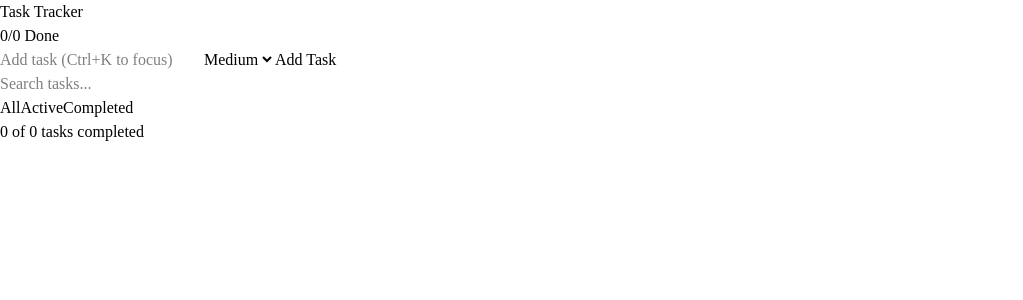
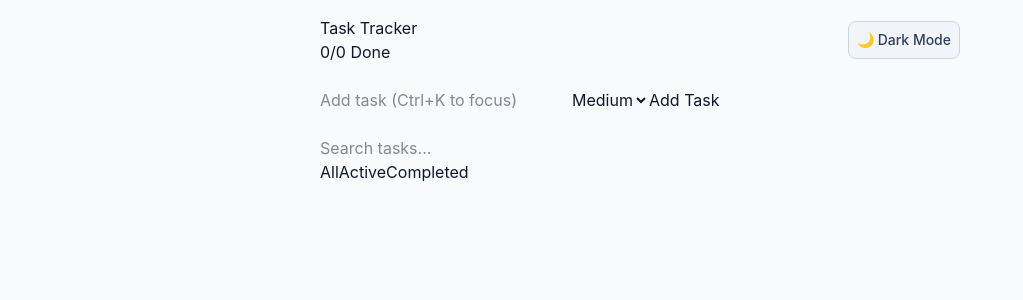
Before and after one commit to sheby254/my_react_app, a React (Vite) app: page / in a window 1280 px wide. Shown: the top 300 px of the page, without its empty margins (0-1023 px from the left). Built offline with nearby package versions, Linux system fonts and the light colour scheme.

Commit message:
Fix Vite configuration and enable Tailwind v4 plugin

```diff
--- a/package.json
+++ b/package.json
@@ -15,6 +15,7 @@
     "react-dom": "^18.3.1"
   },
   "devDependencies": {
+    "@tailwindcss/vite": "^4.3.3",
     "@testing-library/jest-dom": "^6.4.2",
     "@testing-library/react": "^14.2.1",
     "@types/node": "^26.2.0",
--- a/src/App.tsx
+++ b/src/App.tsx
@@ -1,10 +1,12 @@
-import { useState } from 'react';
+import { useState, useEffect } from 'react';
+import { useLocalStorage } from './hooks/useLocalStorage';
 import { Header } from './components/Header';
 import { AddTaskForm } from './components/AddTaskForm';
 import type { Priority } from './components/AddTaskForm';
 import { TaskList } from './components/TaskList';
 import { FilterControls } from './components/FilterControls';
 import type { FilterStatus } from './components/FilterControls';
+import { DarkModeToggle } from './components/DarkModeToggle';
 
 export interface Task {
   id: string;
@@ -14,9 +16,18 @@ export interface Task {
 }
 
 export function App() {
-  const [tasks, setTasks] = useState<Task[]>([]);
+  const [tasks, setTasks] = useLocalStorage<Task[]>('tasks', []);
   const [filter, setFilter] = useState<FilterStatus>('all');
   const [search, setSearch] = useState('');
+  const [darkMode, setDarkMode] = useLocalStorage<boolean>('darkMode', false);
+
+  useEffect(() => {
+    if (darkMode) {
+      document.documentElement.classList.add('dark');
+    } else {
+      document.documentElement.classList.remove('dark');
+    }
+  }, [darkMode]);
 
   const handleAddTask = (title: string, priority?: Priority) => {
     const newTask: Task = {
@@ -49,8 +60,15 @@ export function App() {
   const completedCount = tasks.filter((t) => t.completed).length;
 
   return (
-    <div className="app-container">
+    <div className="min-h-screen bg-slate-50 dark:bg-slate-900 text-slate-900 dark:text-slate-100 transition-colors duration-200">
+      <div className="max-w-2xl mx-auto p-4 space-y-6">
+        <div className="flex items-center justify-between">
           <Header title="Task Tracker" totalTasks={tasks.length} completedTasks={completedCount} />
+          <DarkModeToggle
+            darkMode={darkMode}
+            onToggle={() => setDarkMode((prev) => !prev)}
+          />
+        </div>
         <AddTaskForm onAddTask={handleAddTask} onAdd={(t) => handleAddTask(t, 'medium')} />
         <FilterControls
           filter={filter}
@@ -66,6 +84,7 @@ export function App() {
           onDelete={handleDelete}
         />
       </div>
+    </div>
   );
 }
 
--- a/src/hooks/useLocalStorage.ts
+++ b/src/hooks/useLocalStorage.ts
@@ -1,12 +1,12 @@
 import { useState, useEffect } from 'react';
 
-export function useLocalStorage<T>(key: string, initialValue: T) {
+export function useLocalStorage<T>(key: string, initialValue: T): [T, React.Dispatch<React.SetStateAction<T>>] {
   const [storedValue, setStoredValue] = useState<T>(() => {
     try {
       const item = window.localStorage.getItem(key);
       return item ? JSON.parse(item) : initialValue;
     } catch (error) {
-      console.error(error);
+      console.error(`Error reading localStorage key "${key}":`, error);
       return initialValue;
     }
   });
@@ -15,9 +15,9 @@ export function useLocalStorage<T>(key: string, initialValue: T) {
     try {
       window.localStorage.setItem(key, JSON.stringify(storedValue));
     } catch (error) {
-      console.error(error);
+      console.error(`Error setting localStorage key "${key}":`, error);
     }
   }, [key, storedValue]);
 
-  return [storedValue, setStoredValue] as const;
+  return [storedValue, setStoredValue];
 }
--- a/vite.config.ts
+++ b/vite.config.ts
@@ -1,9 +1,10 @@
-/// <reference types="vitest"  />
+/// <reference types="vitest" />
 import { defineConfig } from 'vite';
 import react from '@vitejs/plugin-react';
+import tailwindcss from '@tailwindcss/vite';
 
 export default defineConfig({
-  plugins: [react()],
+  plugins: [react(), tailwindcss()],
   test: {
     globals: true,
     environment: 'jsdom',
```
Also changed, not shown: 1 other file (tests, documents, lock files or other folders). Lines whose indentation alone changed are shown as unchanged.
